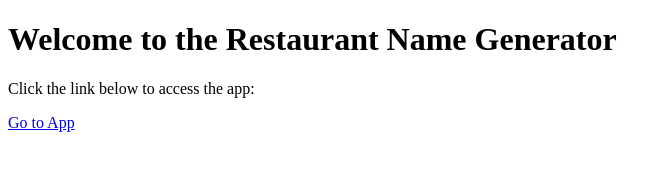
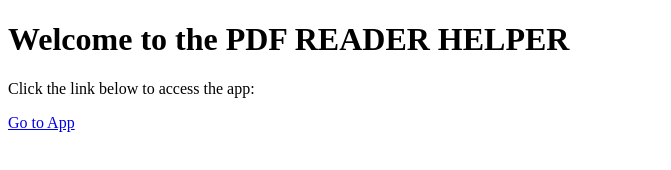
Before and after one commit to Baharul0111/PDF-Reader-Helper, a plain HTML site: page index.html in a window 1280 px wide. Shown: the whole page, without its empty margins (0-671 px from the left). Drawn offline with Linux system fonts and the light colour scheme.

Commit message:
Update index.html

```diff
--- a/index.html
+++ b/index.html
@@ -3,10 +3,10 @@
 <head>
     <meta charset="UTF-8">
     <meta name="viewport" content="width=device-width, initial-scale=1.0">
-    <title>Restaurant Name Generator</title>
+    <title>PDF READER HELPER</title>
 </head>
 <body>
-    <h1>Welcome to the Restaurant Name Generator</h1>
+    <h1>Welcome to the PDF READER HELPER</h1>
     <p>Click the link below to access the app:</p>
     <a href="https://pdf-reader-helper.onrender.com" target="_blank">Go to App</a>
 </body>
```
